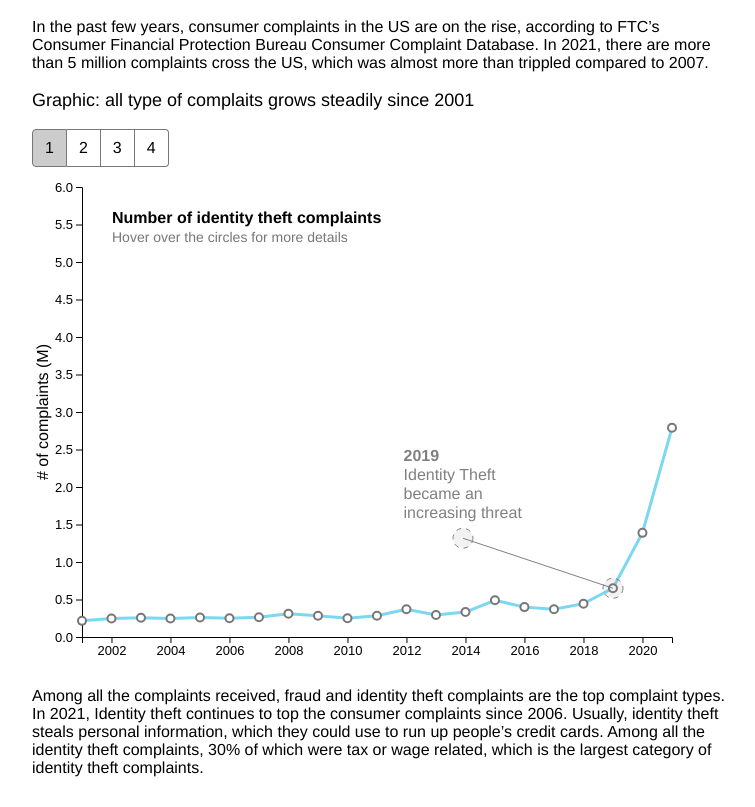
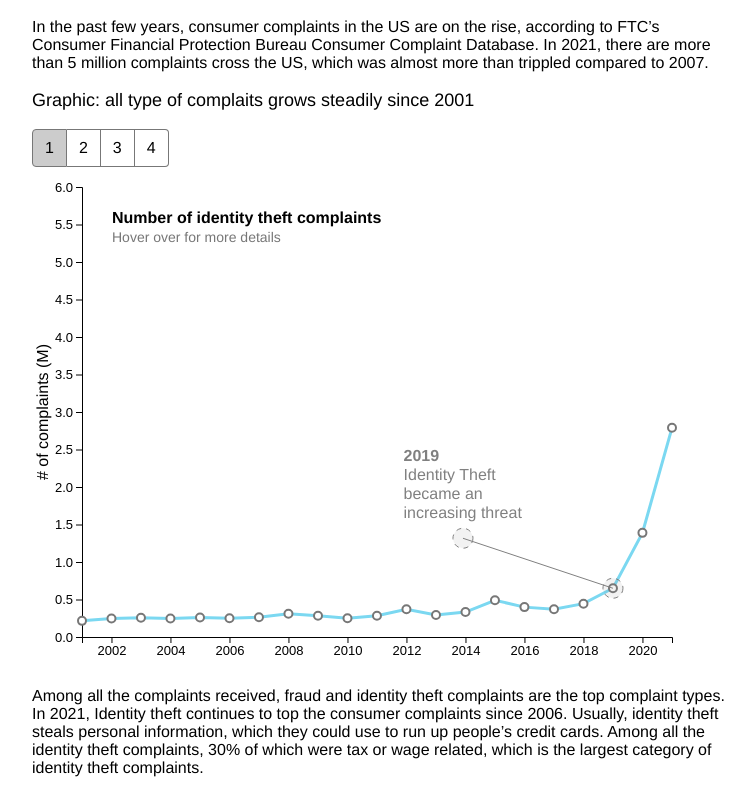
Before and after one commit to ellie-xr-zhu/ellie--xr-zhu.github.io, a plain HTML site: page index.html in a window 1280 px wide. Shown: the part 107-914 px from the top of the page, without its empty margins (258-1013 px from the left). Drawn offline with Linux system fonts and the light colour scheme.

Commit message:
Add files via upload

```diff
--- a/index.html
+++ b/index.html
@@ -222,7 +222,7 @@
             .attr("id", "chart-deck")
             .style("fill", "#777")
             .style("font-size", "14px")
-            .text("Hover over the circles for more details");
+            .text("Hover over for more details");
 
         svg1.append("text")
           .attr("transform", "rotate(-90)")
```
